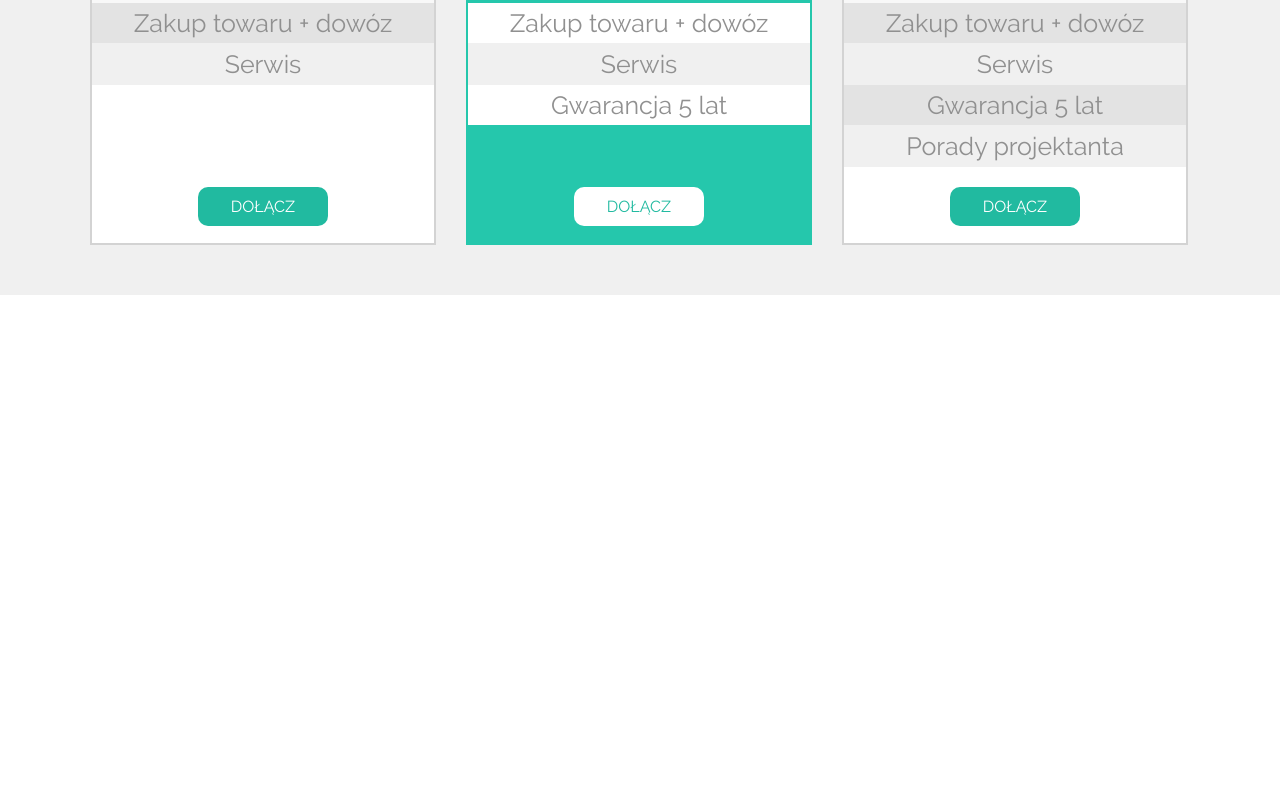
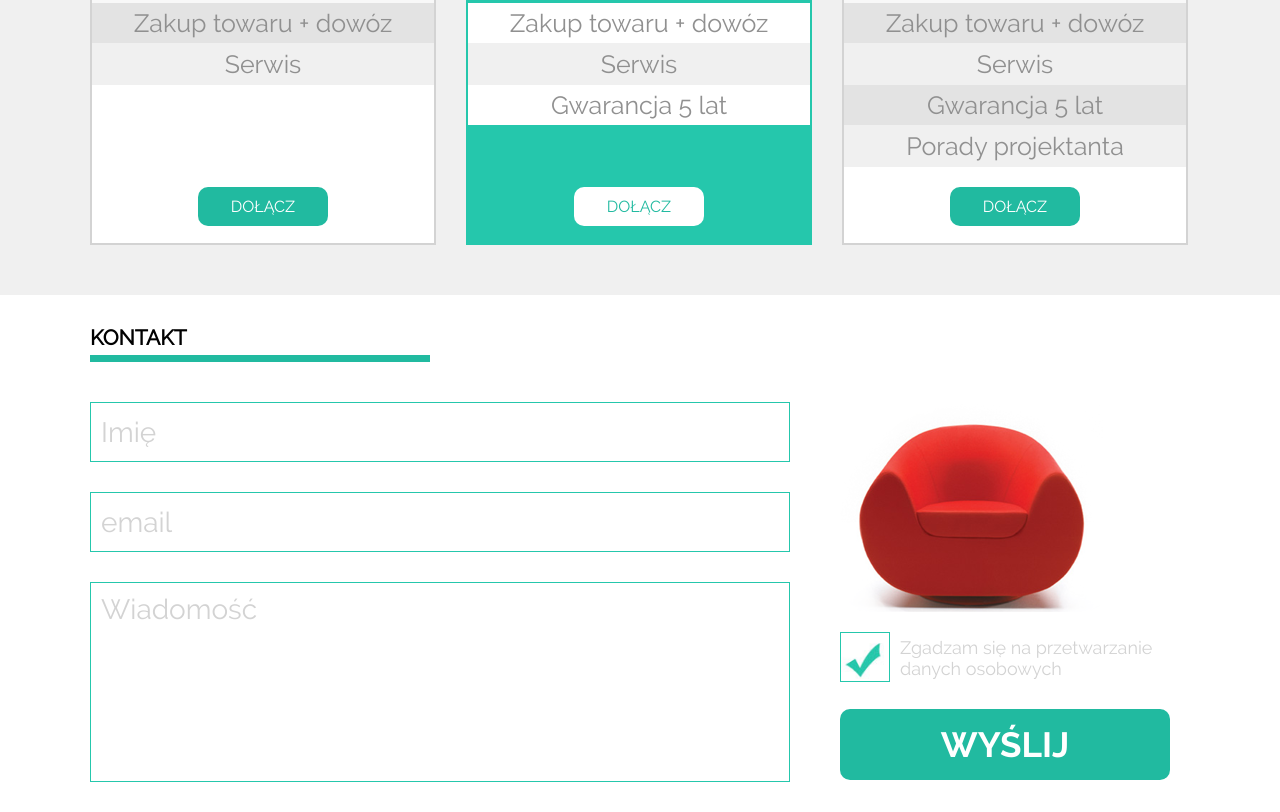
Before and after one commit to paulZuk/Sit-On-Chair, a plain HTML site: page index.html in a window 1280 px wide. Shown: the part 1255-2067 px from the top of the page. Before the commit the page ends 1550 px from the top, so only its background shows below. Drawn offline with Linux system fonts and the light colour scheme.

Commit message:
Added contact-section

```diff
--- a/css/style.css
+++ b/css/style.css
@@ -323,6 +323,122 @@ sup {
   border-color: white;
 }
 
+/* NOTE: CONTACT SECTION */
+
+.contact-section__header {
+  width: 100px;
+  padding-top: 30px;
+  padding-bottom: 5px;
+}
+.box__underline--bottom {
+  margin-bottom: 40px;
+}
+.contact-section__right-box {
+  float: right;
+  width: 350px;
+}
+.right-box__red-chair {
+  width: 264px;
+  height: 210px;
+  background-size: cover;
+  background-image: url("../images/red_chair.png");
+  margin-bottom: 20px;
+}
+.contact-section__form input[type="text"] {
+  float: left;
+  width: 700px;
+  height: 60px;
+  border: 1px solid rgb(37, 199, 172);
+  font-size: 28px;
+  padding-left: 10px;
+  margin-bottom: 30px;
+  font-family: ralewayregular;
+}
+.contact-section__form textarea {
+  float: left;
+  width: 700px;
+  height: 200px;
+  border: 1px solid rgb(37, 199, 172);
+  font-size: 28px;
+  padding-left: 10px;
+  padding-top: 10px;
+  margin-bottom: 30px;
+  font-family: ralewayregular;
+  resize: none;
+}
+.right-box__checkbox {
+  float:left;
+  width: 50px;
+  height: 50px;
+  background-image: url("../images/form_ok.jpg");
+  border: 1px solid rgb(37, 199, 172);
+  background-repeat:no-repeat;
+  background-size: 90%;
+  background-position: 0 10px;
+}
+.right-box__text {
+  float: left;
+  width: 280px;
+  padding: 5px 10px;
+  font-size: 18px;
+  color: lightgrey;
+}
+.right-box__button {
+  float: left;
+  margin-top: 25px;
+  width: 330px;
+  border-radius: 10px;
+  background-color: rgb(33, 186, 160);
+}
+.right-box__button p {
+  text-align: center;
+  font-size: 35px;
+  padding:15px 0;
+  color: white;
+  font-family: ralewaybold
+}
+::-webkit-input-placeholder {
+  color: lightgrey;
+}
+/* NOTE: MAIN FOOTER */
+
+.main-footer {
+  margin-top: 50px;
+  margin-bottom: 50px;
+}
+.main-footer__copyright {
+  float: left;
+  font-size: 16px;
+  color: grey;
+}
+.main-footer__logo-container {
+  float: left;
+  margin-left: 375px;
+}
+.logo-container__brand {
+  float: left;
+  width: 35px;
+  height: 35px;
+  background-position: center;
+  background-size: cover;
+}
+.logo-container__brand--flicker {
+  background-image: url("../images/flickr.png");
+}
+.logo-container__brand--vimeo {
+  background-image: url("../images/vimeo.png");
+}
+.logo-container__brand--pinterest {
+  background-image: url("../images/pinterest.png");
+}
+.logo-container__brand--twitter {
+  background-image: url("../images/twitter.png");
+}
+.main-footer__name {
+  float: right;
+  font-size: 18px;
+}
+
 
 /* NOTE: CLEAR */
 
--- a/index.html
+++ b/index.html
@@ -140,5 +140,24 @@
             </div>
         </div>
     </section>
+    <section class="contact-section">
+        <div class="container clear">
+            <h2 class="contact-section__header">KONTAKT</h2>
+            <p class="box__underline box__underline--nomargin box__underline--bottom"></p>
+            <div class="contact-section__right-box">
+                <div class="right-box__red-chair"></div>
+                <div class="right-box__checkbox"></div>
+                <p class="right-box__text">Zgadzam się na przetwarzanie danych osobowych</p>
+                <div class="right-box__button">
+                    <p>WYŚLIJ</p>
+                </div>
+            </div>
+            <form class="contact-section__form">
+                <input type="text" name="name" placeholder="Imię">
+                <input type="text" name="email" placeholder="email">
+                <textarea name="message" rows="8" cols="80" placeholder="Wiadomość"></textarea>
+            </form>
+        </div>
+    </section>
   </body>
 </html>
```
